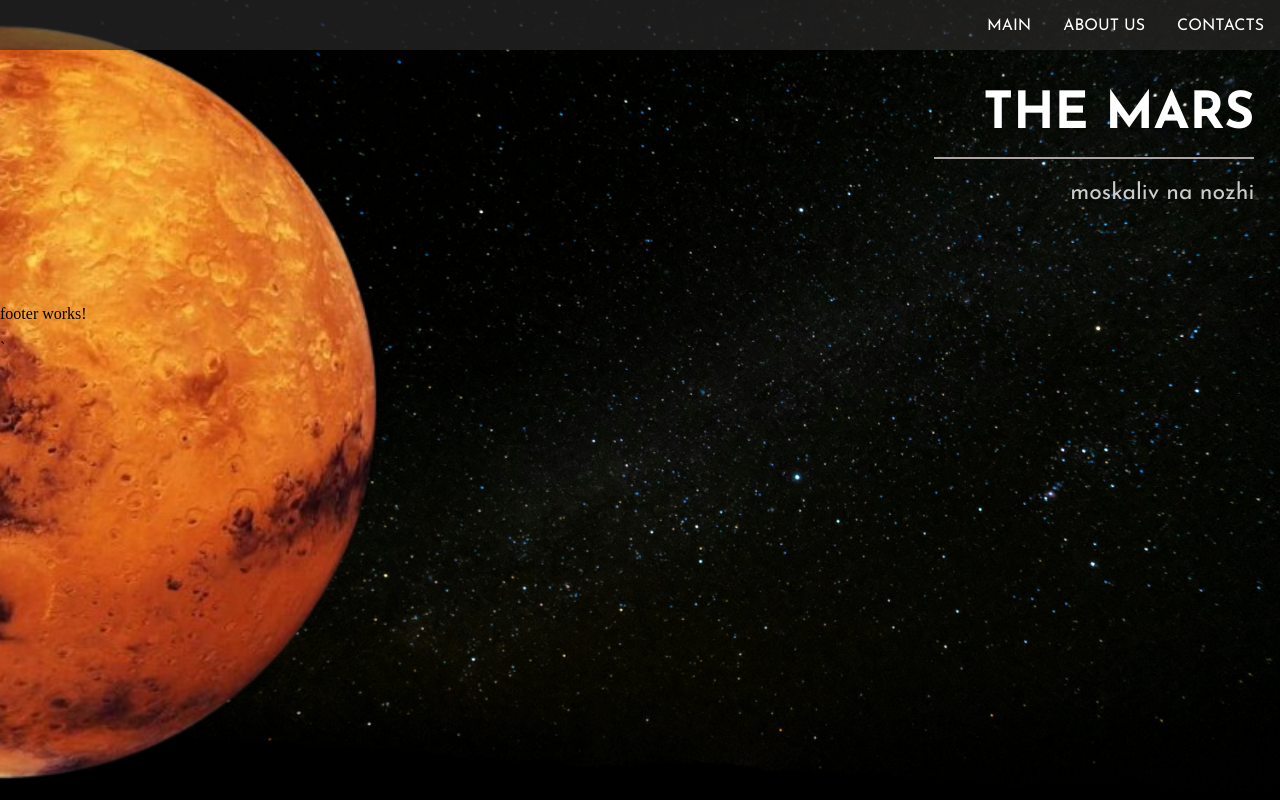
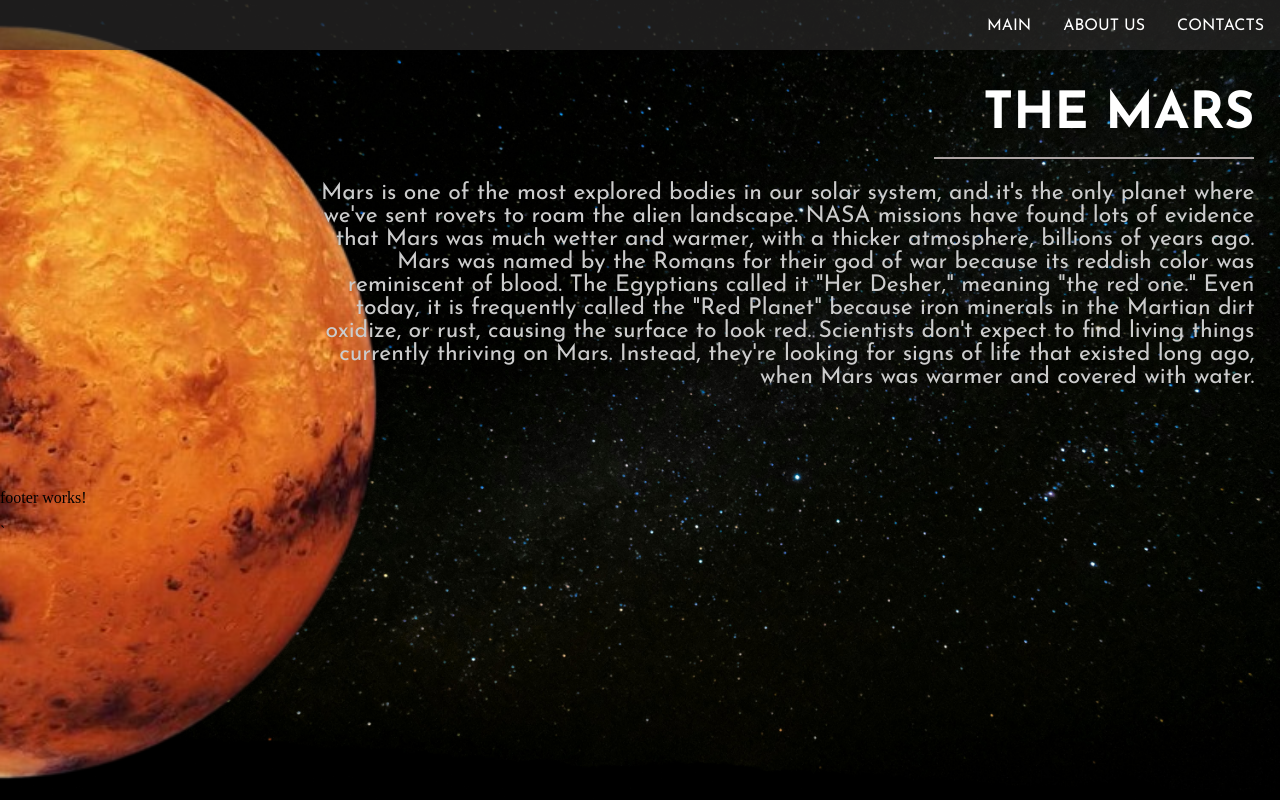
Before and after one commit to Felicitas12/NasaSpaceApp-FH1-Team, an Angular app: page /mars in a window 1280 px wide. Built offline with nearby package versions, Linux system fonts and the light colour scheme.

Commit message:
Add text to mars

```diff
--- a/src/app/planets/mars/mars.component.html
+++ b/src/app/planets/mars/mars.component.html
@@ -2,13 +2,16 @@
 
 <div class="content">
     <div class="left">
-        <img src="../../assets/images/planets/halfmars.png" alt="MARS Image"> <!-- Указываем путь к загруженному изображению -->
+        <img src="../../assets/images/planets/halfmars.png" alt="MARS Image">
     </div>
 </div>
 <h1>THE MARS</h1>
 <hr class="line">
 <div class="right">
     <p>
-        moskaliv na nozhi
-    </p>
+        Mars is one of the most explored bodies in our solar system, and it's the only planet where we've sent rovers to roam the alien landscape. NASA missions have found lots of evidence that Mars was much wetter and warmer, with a thicker atmosphere, billions of years ago.
+
+        Mars was named by the Romans for their god of war because its reddish color was reminiscent of blood. The Egyptians called it "Her Desher," meaning "the red one."
+
+        Even today, it is frequently called the "Red Planet" because iron minerals in the Martian dirt oxidize, or rust, causing the surface to look red.    Scientists don't expect to find living things currently thriving on Mars. Instead, they're looking for signs of life that existed long ago, when Mars was warmer and covered with water.    </p>
 </div>
```
Also changed, not shown: 1 other file (tests, documents, lock files or other folders).
